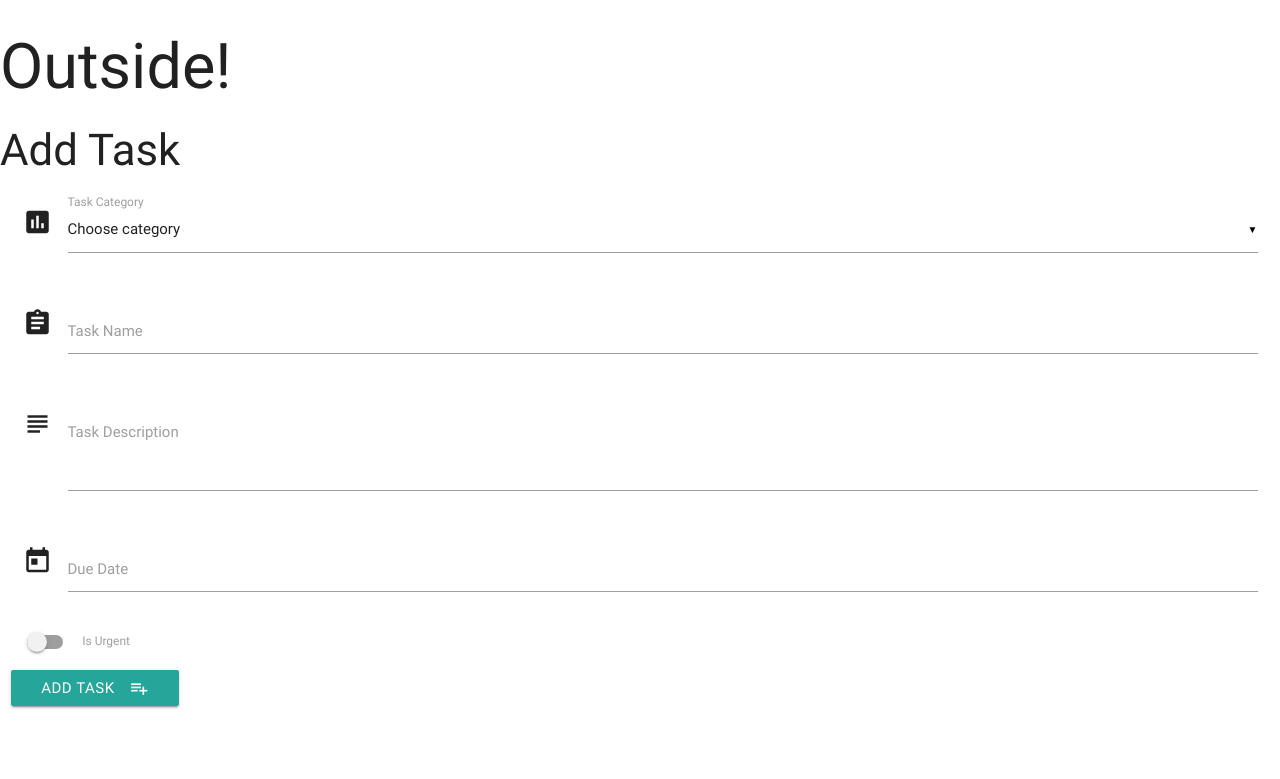
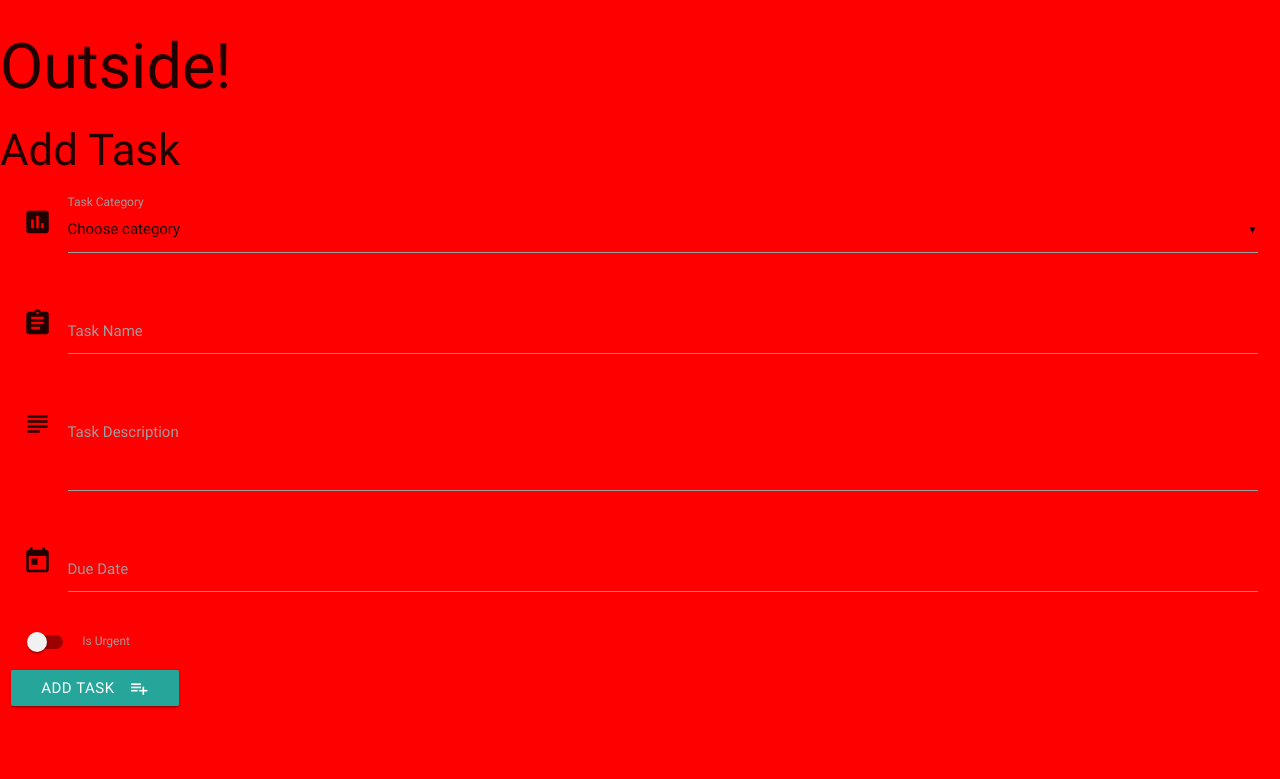
Before and after one commit to martinmaguire89/task_manager, a Flask app: page /add_task in a window 1280 px wide. Shown: the top 779 px of the page. Run offline with Flask 2, Linux system fonts and the light colour scheme; data that the repository does not hold is empty; some libraries are stand-ins or nearby versions.

Commit message:
static folder added with style.css

```diff
--- a/app.py
+++ b/app.py
@@ -31,5 +31,5 @@ def insert_task():
 
 if __name__ == '__main__':
     app.run(host=os.environ.get('IP'),
-        port=int(os.environ.get('PORT')),
-        debug=True)
+            port=(os.environ.get('PORT')),
+            debug=True)
--- /dev/null
+++ b/static/css/style.css
@@ -0,0 +1,3 @@
+body{
+    background-color: red;
+}
--- a/templates/base.html
+++ b/templates/base.html
@@ -3,7 +3,7 @@
 
         <link href="https://fonts.googleapis.com/icon?family=Material+Icons" rel="stylesheet">
         <link rel="stylesheet" href="https://cdnjs.cloudflare.com/ajax/libs/materialize/0.100.2/css/materialize.min.css">
-
+        <link rel="stylesheet" href="{{url_for('static', filename='css/style.css')}}" type="text/css" />
     </head>
     <body>
         <h1>Outside!</h1>
```
